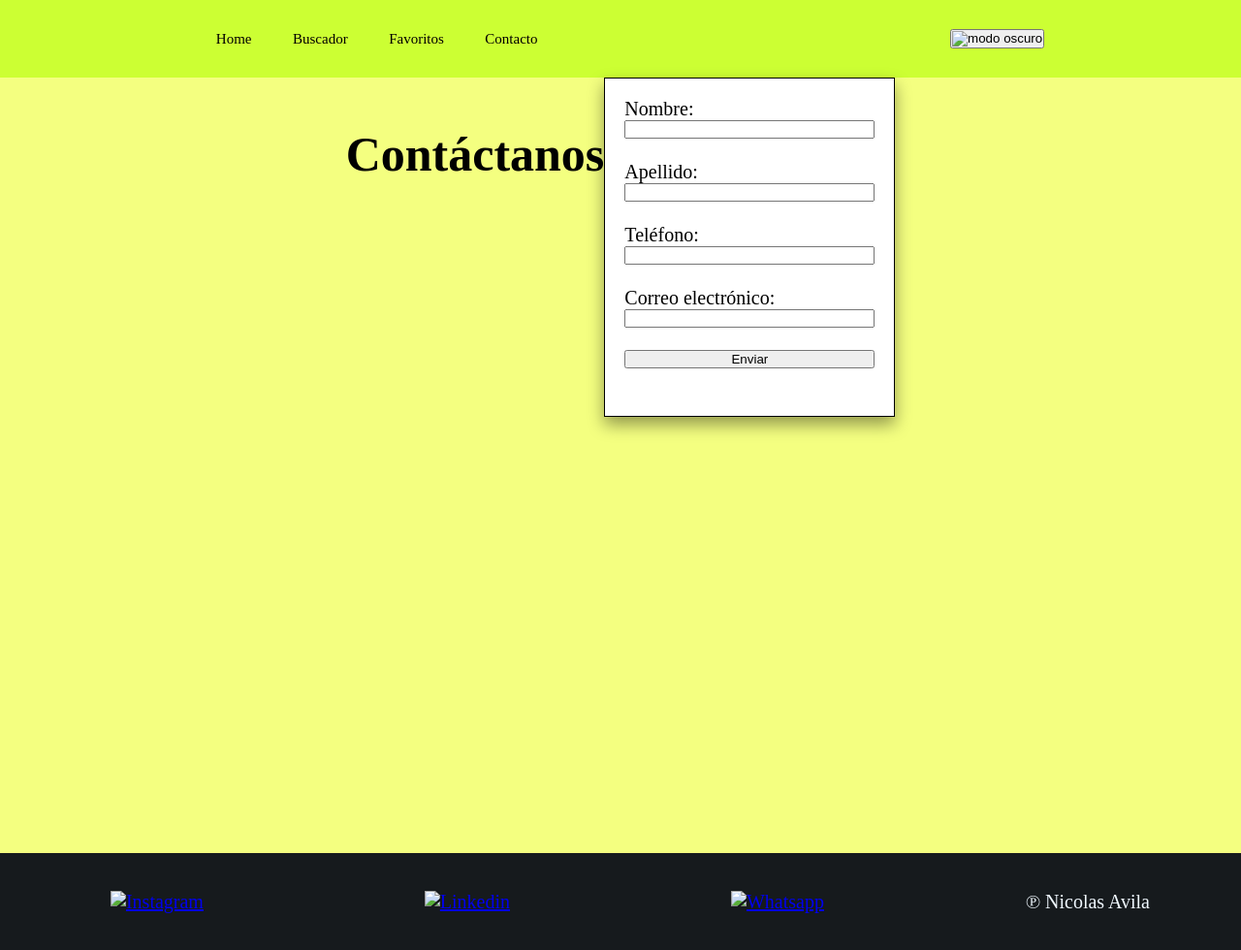
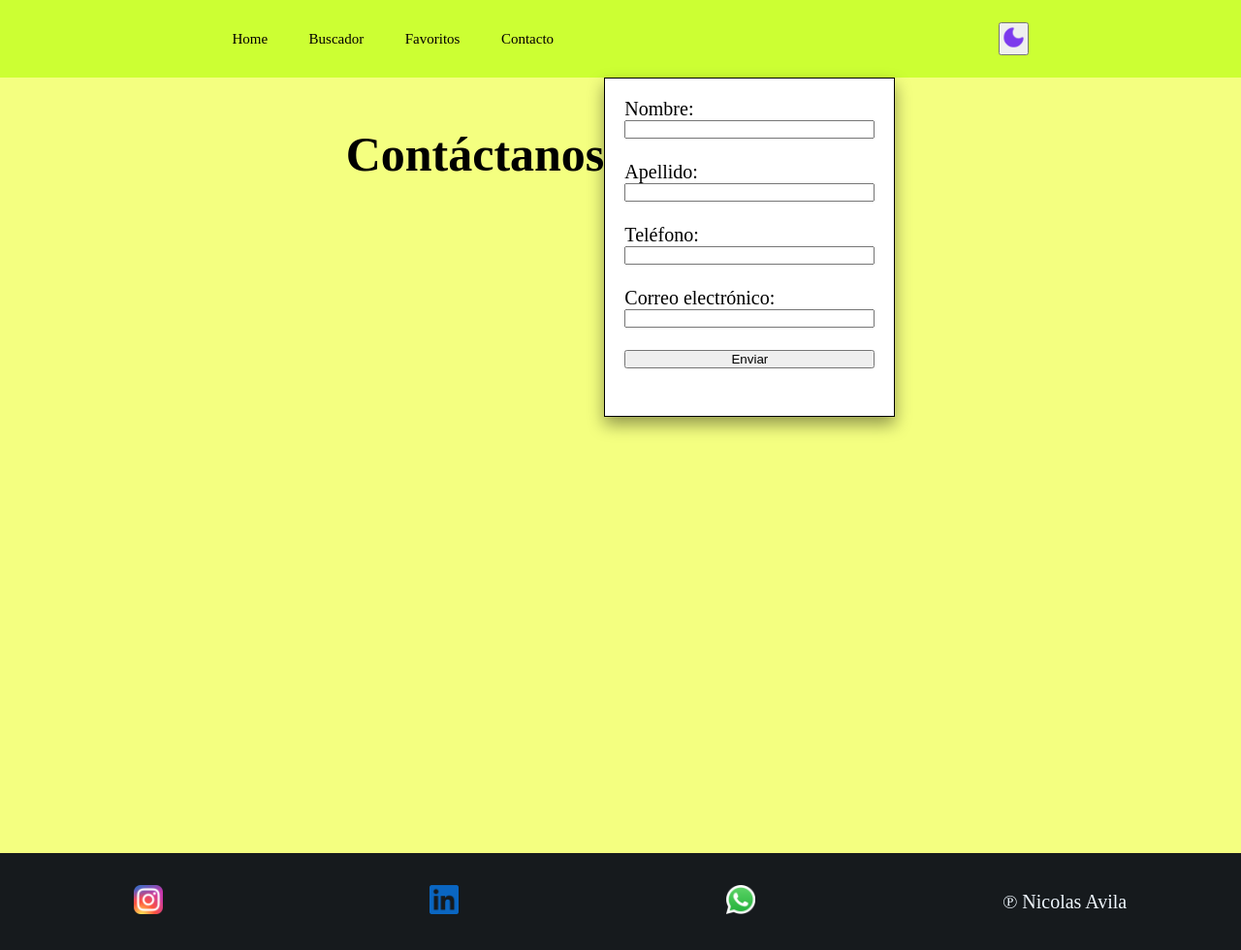
Before and after one commit to Edelweis89/ProyectoFinal_AvilaNicolas, a website: page pages/contacto.html in a window 1280 px wide. Shown: the whole page at 97% size. Drawn offline with Linux system fonts and the light colour scheme.

Commit message:
arregle los enlaces de la carpeta pages

```diff
--- a/pages/contacto.html
+++ b/pages/contacto.html
@@ -15,7 +15,7 @@
       <li><a href="contacto.html">Contacto</a></li>
     </ul>
     <button id="colorMode">
-      <img src="images/DarkMode.png" alt="modo oscuro" />
+      <img src="../images/DarkMode.png" alt="modo oscuro" />
     </button>
   </header>
   <body>
@@ -37,20 +37,19 @@
         <button type="submit">Enviar</button>
       </form>
     </section>
-
+    <footer>
+      <a href="https://www.instagram.com/nicolas.avila89/?hl=es-la">
+        <img src="../images/FaInstagram.png" alt="Instagram" />
+      </a>
+      <a href="https://github.com/Edelweis89">
+        <img src="../images/Linkedin.png" alt="Linkedin" />
+      </a>
+      <a href="https://wa.me/5493516308620">
+        <img src="../images/wb.png" alt="Whatsapp" />
+      </a>
+      <p>&copysr; Nicolas Avila</p>
+    </footer>
     <script src="../javascript/darkmode.js"></script>
     <script src="../javascript/contacto.js"></script>
   </body>
-  <footer>
-    <a href="https://www.instagram.com/nicolas.avila89/?hl=es-la">
-      <img src="images/FaInstagram.png" alt="Instagram" />
-    </a>
-    <a href="https://github.com/Edelweis89">
-      <img src="images/Linkedin.png" alt="Linkedin" />
-    </a>
-    <a href="https://wa.me/5493516308620">
-      <img src="images/wb.png" alt="Whatsapp" />
-    </a>
-    <p>&copysr; Nicolas Avila</p>
-  </footer>
 </html>
```
Also changed, not shown: pages/buscador.html (+4 -4 lines), pages/favoritos.html (+4 -4 lines).
